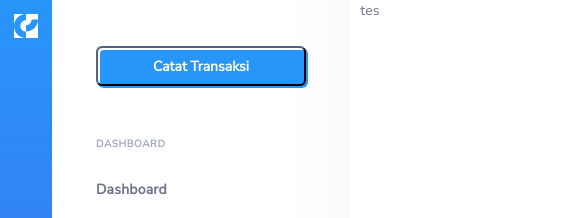
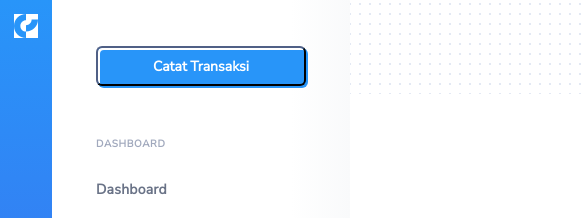
Before and after one commit to khainan/Chatat-Webapp, a React (Create React App) app: page / in a window 390 px wide. Shown: the top 218 px of the page, 585 px wide, since content can reach past the window. Built offline with nearby package versions, Linux system fonts and the light colour scheme.

Commit message:
add dummy dotted header (not responsive

```diff
--- a/src/pages/ChatatPages.jsx
+++ b/src/pages/ChatatPages.jsx
@@ -1,5 +1,6 @@
 import React, { Component } from "react";
 import axios from 'axios';
+import dotted from '../assets/img/dotted_sc.png';
 
 class MainPage extends Component {
   constructor(props) {
@@ -9,11 +10,13 @@ class MainPage extends Component {
     };
   }
 
+  render() {
 
-  render() {
     return (
         <div className="catat-main-page">
-            tes
+            <div className="header-page">
+                <img src={dotted}/>
+            </div>
         </div>
     );
   }
--- a/src/scss/main-page.scss
+++ b/src/scss/main-page.scss
@@ -29,3 +29,7 @@
     color: #6A7387;
     font-weight: normal;
 }
+.header-page {
+    width: 100%;
+    height: 168px;
+}
```
Also changed, not shown: src/assets/img/dotted_sc.png (added).
